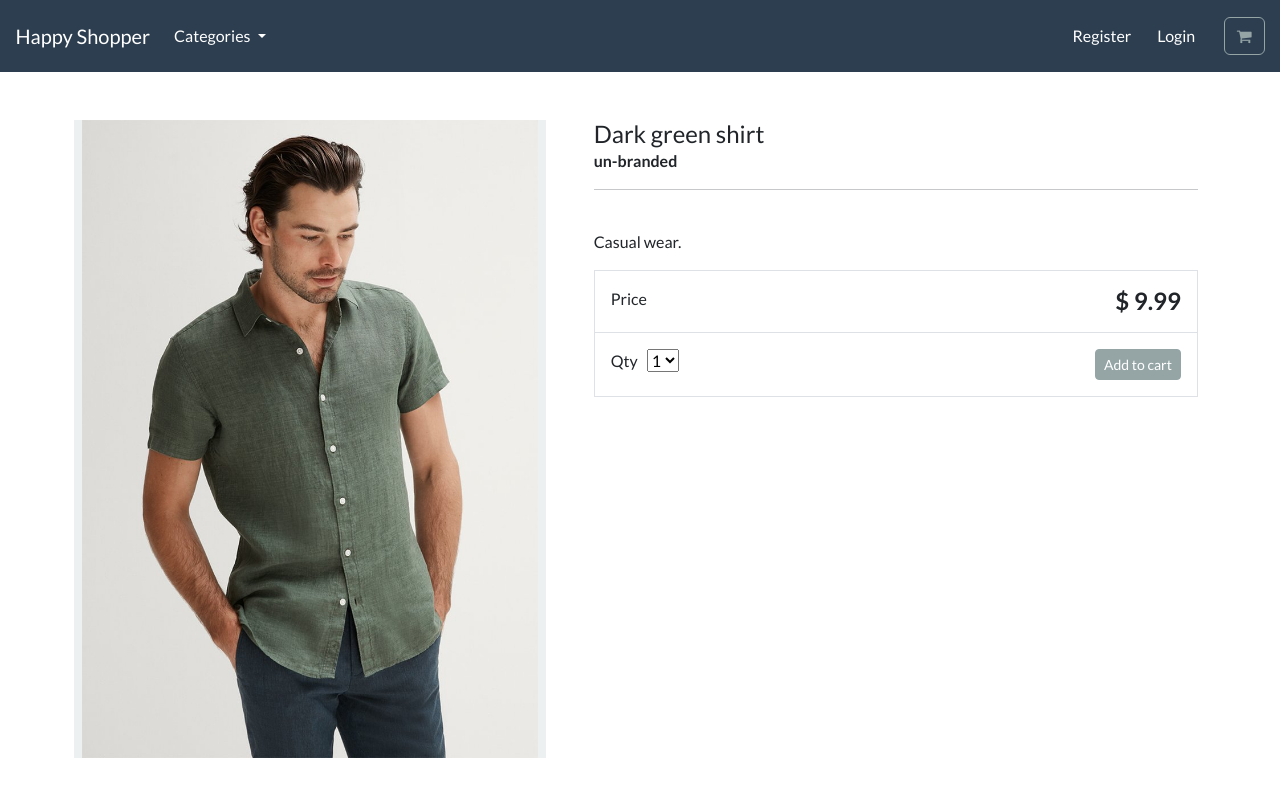
After one commit to ollie-herridge10/dev, a Django app: a page that uses EcommDjangoProject/store/templates/store/base.html in a window 1280 px wide. The commit adds this page. Run offline with Django 5.2, Linux system fonts and the light colour scheme; data comes from the database, SQL or seed files in the repository; both versions use the stored data as it was after the commit; some libraries are stand-ins or nearby versions.

Commit message:
created product info page

```diff
--- a/EcommDjangoProject/EcommDjangoProject/settings.py
+++ b/EcommDjangoProject/EcommDjangoProject/settings.py
@@ -64,6 +64,7 @@ TEMPLATES = [
                 'django.template.context_processors.request',
                 'django.contrib.auth.context_processors.auth',
                 'django.contrib.messages.context_processors.messages',
+                'store.views.categories', # Updated
             ],
         },
     },
--- a/EcommDjangoProject/store/templates/store/base.html
+++ b/EcommDjangoProject/store/templates/store/base.html
@@ -91,6 +91,15 @@
 
                         </li>
 
+                        {% for category in all_categories %}
+
+                            <li>
+
+                                <a class="dropdown-item" href=""> {{ category.name }} </a>
+
+                            </li>
+
+                        {% endfor %}
 
 
                     </ul>
--- /dev/null
+++ b/EcommDjangoProject/store/templates/store/product-info.html
@@ -0,0 +1,100 @@
+
+{% extends "./base.html" %}
+
+{% load static %}
+
+{% block content %}
+
+<div class="container">
+
+    <main class="pt-5">
+
+        <div class="row g-3">
+
+            <div class="col-md-5 col-lg-5 order-md-first bg-light">
+
+                <img class="img-fluid mx-auto d-block" alt="Responsive image" src="{{ product.image.url }}">
+
+            </div>
+
+            <div class="col-md-7 col-lg-7 ps-md-3 ps-lg-5">
+
+                <h1 class="mb-0 h4"> {{ product.title }} </h1>
+
+                <strong> {{ product.brand }} </strong>
+
+
+                <hr>
+
+                <br>
+
+
+                <p> {{ product.description }} </p>
+
+                <div class="border">
+
+                    <div class="col border-bottom">
+
+                        <div class="row p-3">
+
+                            <div class="col-6"> Price </div>
+
+                            <div class="col-6 text-end"><span class="h4 fw-bold">$ {{ product.price }} </span></div>
+
+                        </div>
+
+                    </div>
+
+                    <div class="col">
+
+                        <div class="row p-3">
+
+                            <div class="col-6">
+
+
+                                <label for="select">Qty</label>
+
+                                &nbsp;
+
+                                <select id="select">
+
+                                    <option value="1">1</option>
+
+                                    <option value="2">2</option>
+
+                                    <option value="3">3</option>
+
+                                    <option value="4">4</option>
+
+                                </select>
+
+                            </div>
+
+                            <div class="col-6 text-end">
+
+                                <button type="button" id="add-button" value="" class="btn btn-secondary btn-sm">
+
+                                Add to cart
+
+                                </button>
+
+
+                            </div>
+
+                        </div>
+
+                    </div>
+
+                </div>
+
+            </div>
+
+        </div>
+
+    </main>
+
+    <br>
+
+</div>
+
+{% endblock %}
--- a/EcommDjangoProject/store/urls.py
+++ b/EcommDjangoProject/store/urls.py
@@ -6,5 +6,7 @@ urlpatterns = [
 
     path('', views.store, name='store'),
 
+    path('product/<slug:slug>/', views.product_info, name='product-info'),
+
 
 ]
--- a/EcommDjangoProject/store/views.py
+++ b/EcommDjangoProject/store/views.py
@@ -1,7 +1,31 @@
 from django.shortcuts import render
 
-# Create your views here.
+from . models import Category, Product
+
+from django.shortcuts import get_object_or_404
+
 
 def store(request):
 
-    return render(request, 'store/store.html')
+    all_products = Product.objects.all()
+
+    context = {'my_products':all_products}
+
+    return render(request, 'store/store.html', context)
+
+
+def categories(request):
+
+    all_categories = Category.objects.all()
+
+    return {'all_categories': all_categories}
+
+
+
+def product_info(request, slug):
+
+    product = get_object_or_404(Product, slug=slug)
+
+    context = {'product': product}
+
+    return render(request, 'store/product-info.html', context)
```
Also changed, not shown: EcommDjangoProject/store/templates/store/store.html (+53 -0 lines), EcommDjangoProject/db.sqlite3.
